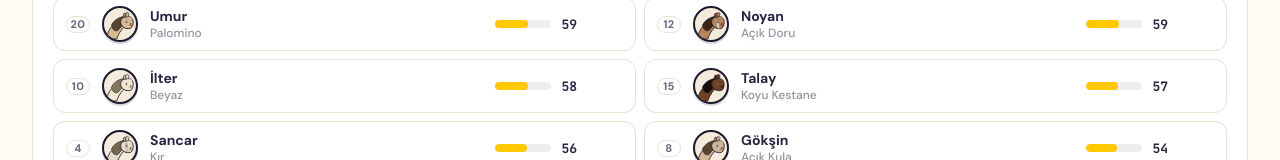
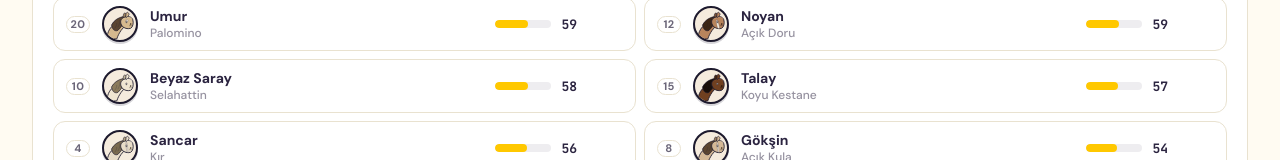
Before and after one commit to malikozturkk/horse-racing-game, a Vue app: page / in a window 1280 px wide. Shown: the part 1388-1548 px from the top of the page. Built offline with nearby package versions, Linux system fonts and the light colour scheme.

Commit message:
change horse name

```diff
--- a/src/domain/horse/constants.ts
+++ b/src/domain/horse/constants.ts
@@ -10,7 +10,7 @@ export const HORSE_NAMES: readonly string[] = [
   "Yaman",
   "Gökşin",
   "Tardu",
-  "İlter",
+  "Beyaz Saray",
   "Bayar",
   "Noyan",
   "Tuğra",
@@ -102,7 +102,7 @@ export const HORSE_COLORINGS: readonly HorseColoring[] = [
     bodyLight: "#FFFAF0",
     mane: "#8B7B5C",
     blaze: "none",
-    coatName: "Beyaz",
+    coatName: "Selahattin",
   },
   {
     body: "#6B4226",
```
